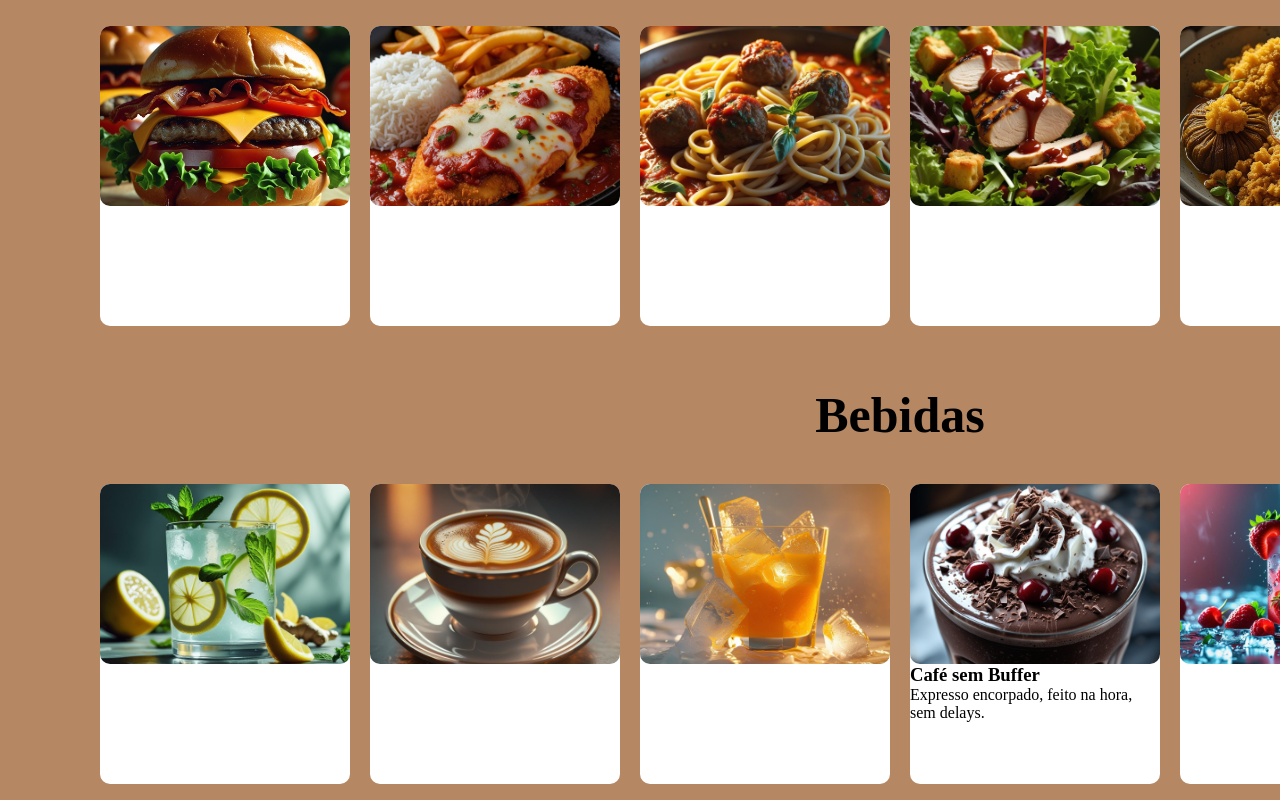
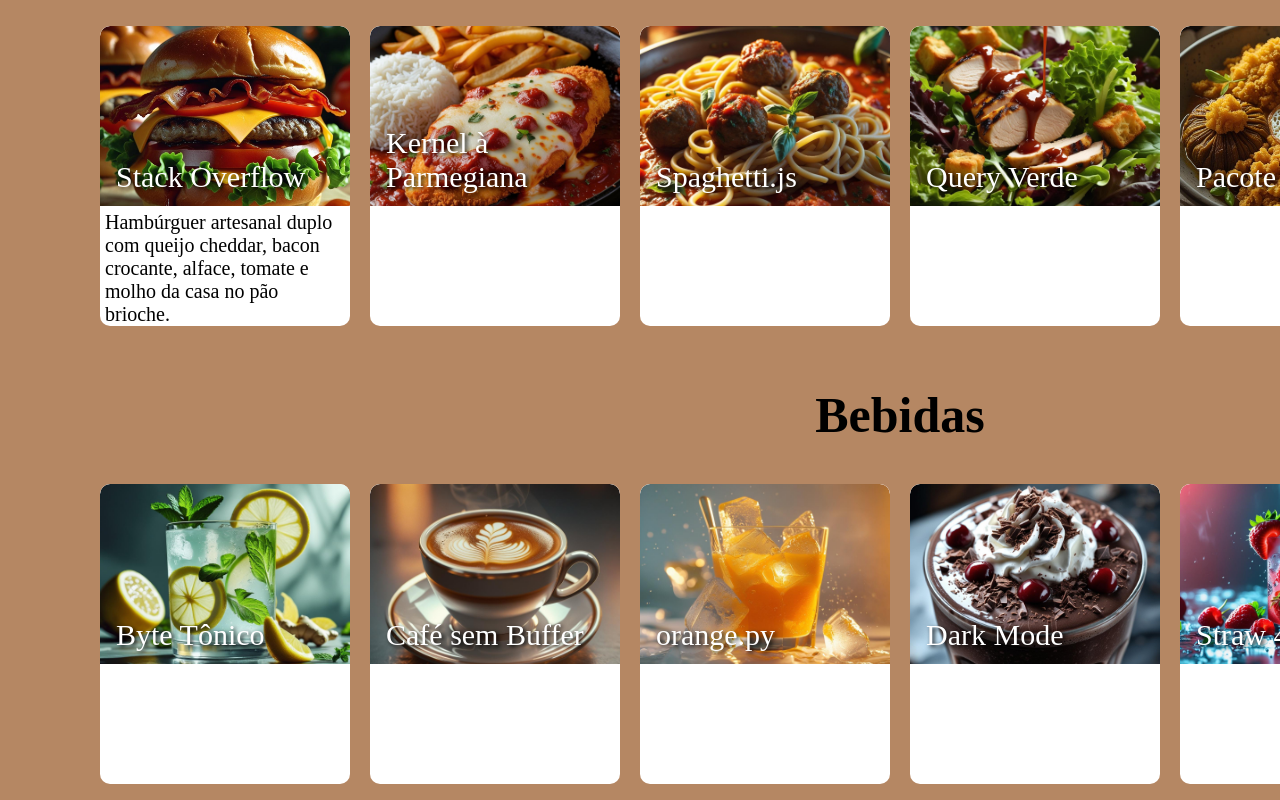
Before and after one commit to AugDev862/cardapio, a plain HTML site: page projeto/index.html in a window 1280 px wide. Shown: the part 860-1660 px from the top of the page. Drawn offline with Linux system fonts and the light colour scheme.

Commit message:
alimentos

```diff
--- a/projeto/index.html
+++ b/projeto/index.html
@@ -26,7 +26,7 @@
                     fora da linha de comando!
                 </h2>
             </div>
-            <img src="logocircular.png" alt="prato com 404 escrito e dois garfos cruzados">
+            <img src="imgs/logocircular.png" alt="prato com 404 escrito e dois garfos cruzados">
         </section>
         <h1 style = "text-align: center;">Nosso Cardápio</h1>
 
@@ -41,34 +41,51 @@
             <article >
             <ul class = "alimentos"  >
                 <li class ="alimento">
-                    <img src="Hambúrguer.jpg" alt="">
-                    <h3></h3>
-                    <p></p>
+                    <div class = "imagem_container">
+                        <img src="imgs/Hambúrguer.jpg" alt="">
+                        <div class = "texto_alimento">Stack Overflow</div>
+                    </div>
+                    <div class="ingredientes">
+                        Hambúrguer artesanal duplo com queijo cheddar,
+                        bacon crocante, alface, tomate e molho da casa no pão brioche.
+                    </div>
+                    <div class="valor">
+
+                    </div>
                 </li>
                 <li class ="alimento">
-                    <img src="stack overflow.jpg" alt="">
-                    <h3></h3>
-                    <p></p>
+                    <div class = "imagem_container">
+                        <img src="imgs/stack overflow.jpg" alt="">
+                        <div class = "texto_alimento">Kernel à Parmegiana</div>
+                    </div>
                 </li>
                 <li class ="alimento">
-                    <img src="Spaghetti.jpg" alt="">
-                    <h3></h3>
-                    <p></p>
+                    <div class = "imagem_container">
+                        <img src="imgs/Spaghetti.jpg" alt="">
+                        <div class = "texto_alimento">Spaghetti.js</div>
+                    </div>
+
                 </li>
                 <li class ="alimento">
-                    <img src="Query Verde.jpg" alt="">
-                    <h3></h3>
-                    <p></p>
+                    <div class = "imagem_container">
+                        <img src="imgs/Query Verde.jpg" alt="">
+                        <div class = "texto_alimento">Query Verde</div>
+                    </div>
+
                 </li>
                 <li class ="alimento">
-                    <img src="Pacote de Feijão.jpg" alt="">
-                    <h3></h3>
-                    <p></p>
+                    <div class = "imagem_container">
+                        <img src="imgs/Pacote de Feijão.jpg" alt="">
+                        <div class = "texto_alimento">Pacote de Feijão</div>
+                    </div>
+
                 </li>
                 <li class ="alimento">
-                    <img src="404 Not Cake.jpg" alt="">
-                    <h3></h3>
-                    <p></p>
+                    <div class = "imagem_container">
+                        <img src="imgs/404 Not Cake.jpg" alt="">
+                        <div class = "texto_alimento">404 Not Cake</div>
+                    </div>
+
 
                 </li>
             </article>
@@ -80,39 +97,53 @@
             <article >
             <ul class = "alimentos"  >
                 <li class ="alimento">
-                    <img src="Byte Tônico1.jpg" alt="">
-                    <p></p>
-                    <h3></h3>
+                    <div class = "imagem_container">
+                        <img src="imgs/Byte Tônico1.jpg" alt="">
+                        <div class = "texto_alimento">Byte Tônico</div>
+                    </div>
+
 
                 </li>
                 <li class ="alimento">
-                    <img src="Expresso encorpado.jpg" alt="" >
-                    <h3></h3>
-                    <p></p>
+                    <div class = "imagem_container">
+                        <img src="imgs/Expresso encorpado.jpg" alt="">
+                        <div class = "texto_alimento">Café sem Buffer</div>
+                    </div>
+
 
                 </li>
                 <li class ="alimento">
-                    <img src="Compilando Laranja.jpg" alt="">
-                    <h3></h3>
-                    <p></p>
+                    <div class = "imagem_container">
+                        <img src="imgs/Compilando Laranja.jpg" alt="">
+                        <div class = "texto_alimento">orange.py</div>
+                    </div>
+                    <div class = "ingredientes">
+                    </div>
+
 
                 </li>
                 <li class ="alimento">
-                    <img src="milks.jpg" alt="">
-                    <h3>Café sem Buffer</h3>
-                    <p>Expresso encorpado, feito na hora, sem delays.</p>
+                    <div class = "imagem_container">
+                        <img src="imgs/milks.jpg" alt="">
+                        <div class = "texto_alimento">Dark Mode</div>
+                    </div>
+
 
                 </li>
                 <li class ="alimento">
-                    <img src="404 ml.jpg" alt="">
-                    <h3></h3>
-                    <p></p>
+                    <div class = "imagem_container">
+                        <img src="imgs/404 ml.jpg" alt="">
+                        <div class = "texto_alimento">Straw 404</div>
+                    </div>
+
 
                 </li>
                 <li class ="alimento">
-                    <img src="Purple Screen.jpg" alt="">
-                    <h3></h3>
-                    <p></p>
+                    <div class = "imagem_container">
+                        <img src="imgs/Purple Screen.jpg" alt="">
+                        <div class = "texto_alimento">Purple Screen</div>
+                    </div>
+
 
                 </li>
             </article>
--- a/projeto/style.css
+++ b/projeto/style.css
@@ -109,9 +109,17 @@ section {
     width: 250px;
     background-color: white;
     list-style-type: none;
-    display: inline-block;
+    display:flex;
+    overflow: hidden;
+    flex-direction: column;
     margin-top: 100px;
     border-radius: 10px ;
+}
+
+.imagem_container {
+    position: relative;
+    height: 60%;
+    width: 100%;
 }
 
 .infocardapio {
@@ -121,11 +129,31 @@ section {
 }
 
 .alimento img {
-    height:60%;
+    height:100%;
     width: 100%;
-    display: flex;
     object-fit: cover;
-    border-radius: 10px ;
+    border-radius: 10px 10px 0 0 ;
+
+}
+
+.texto_alimento {
+    position: absolute;
+    text-shadow: 2px 2px 4px rgba(0,0,0,1);
+    bottom: 8px;
+    left: 8px;
+    color: rgb(255, 255, 255);;
+    padding: 4px 8px;
+    border-radius: 4px;
+    font-size: 30px;
+    font: bold;
+}
+
+.ingredientes {
+    font-size: 20px;
+    margin: 5px;
+}
+
+.valor {
 
 }
 
```
Also changed, not shown: projeto/imgs/404 Not Cake.jpg (renamed from projeto/404 Not Cake.jpg), projeto/imgs/404 Not Cake1.jpg (renamed from projeto/404 Not Cake1.jpg), projeto/imgs/404 ml.jpg (renamed from projeto/404 ml.jpg), projeto/imgs/Byte Tônico.jpg (renamed from projeto/Byte Tônico.jpg), projeto/imgs/Byte Tônico1.jpg (renamed from projeto/Byte Tônico1.jpg), projeto/imgs/Compilando Laranja.jpg (renamed from projeto/Compilando Laranja.jpg), projeto/imgs/Expresso encorpado.jpg (renamed from projeto/Expresso encorpado.jpg), projeto/imgs/Hambúrguer.jpg (renamed from projeto/Hambúrguer.jpg), projeto/imgs/Pacote de Feijão.jpg (renamed from projeto/Pacote de Feijão.jpg), projeto/imgs/Purple Screen.jpg (renamed from projeto/Purple Screen.jpg), projeto/imgs/Query Verde.jpg (renamed from projeto/Query Verde.jpg), projeto/imgs/Spaghetti.jpg (renamed from projeto/Spaghetti.jpg), projeto/imgs/burguerRed.jpg (renamed from projeto/burguerRed.jpg), projeto/imgs/icon-instagram.png (renamed from projeto/icon-instagram.png), 4 more files.
